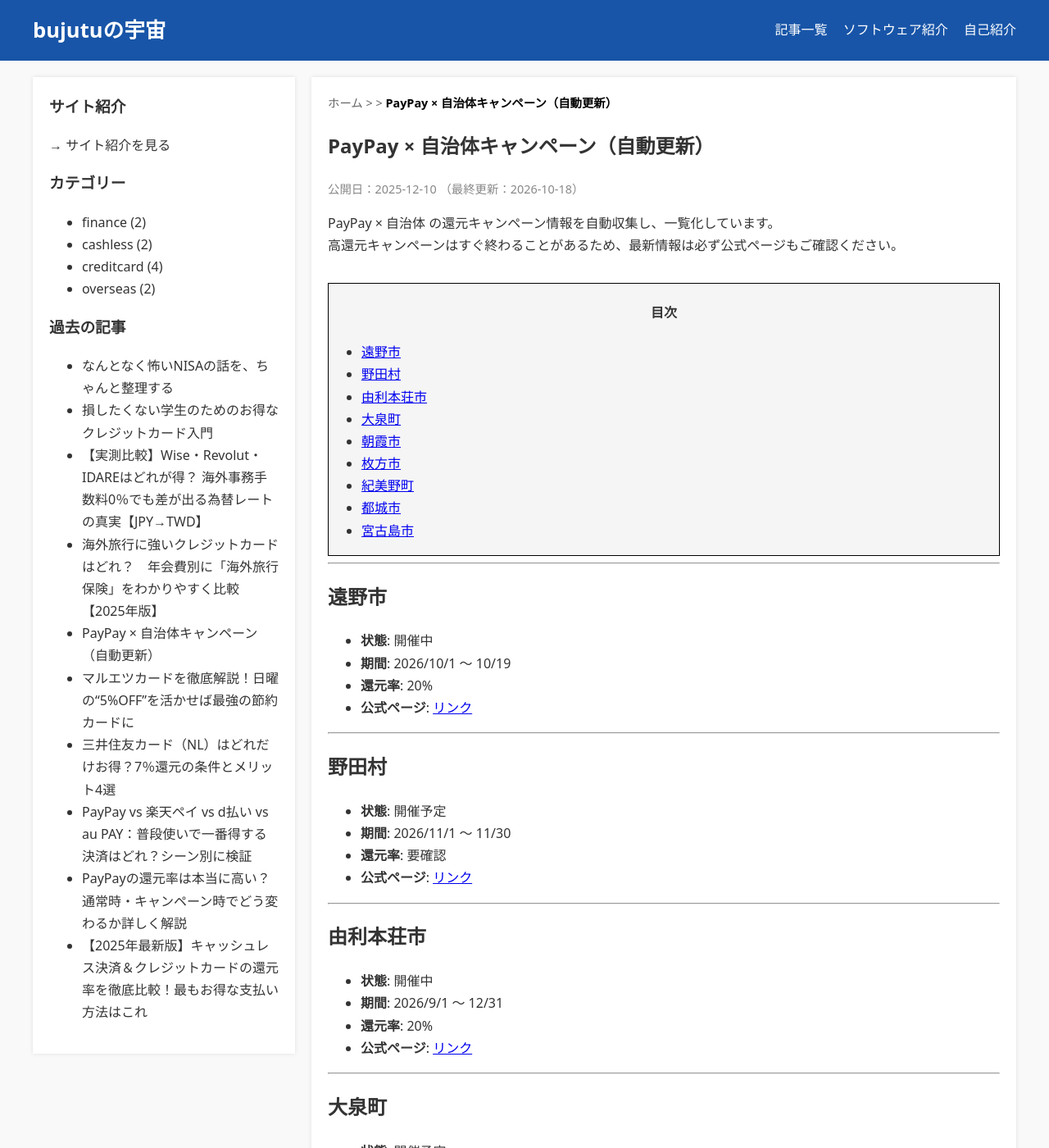
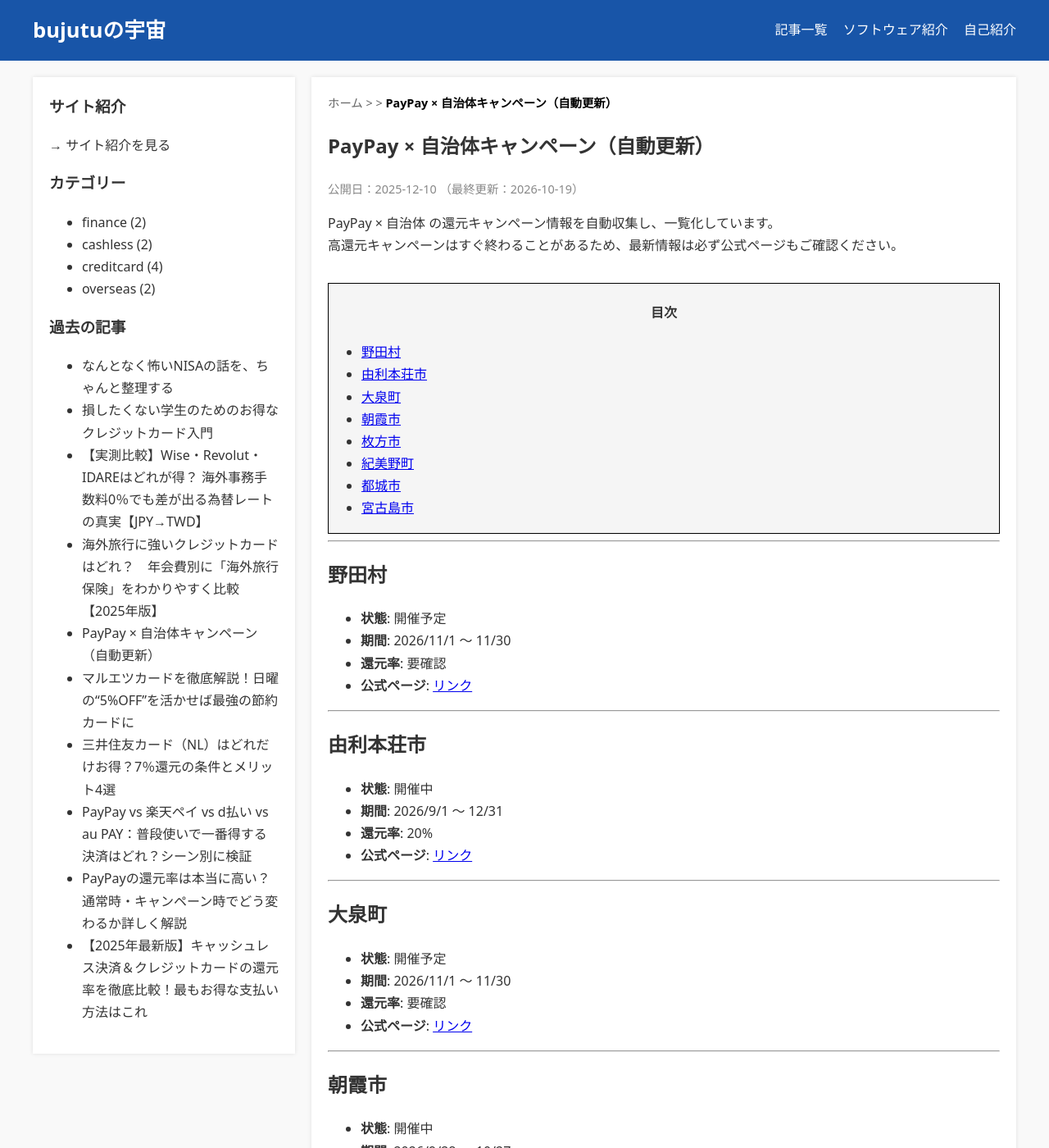
Before and after one commit to bujutu/bujutu.github.io, a Jekyll site: the page built from _posts/2025-12-10-paypay-campaigns.md, in a window 1280 px wide and 1400 px high. Shown: the whole window at 82% size. Built offline with Jekyll 4.4.1, drawn with Linux system fonts in a browser that asks for light colours.

Commit message:
Auto-update PayPay campaigns

```diff
--- a/_posts/2025-12-10-paypay-campaigns.md
+++ b/_posts/2025-12-10-paypay-campaigns.md
@@ -1,7 +1,7 @@
 ---
 title: "PayPay × 自治体キャンペーン（自動更新）"
 layout: post
-last_modified_at: 2026-10-18 12:56:20
+last_modified_at: 2026-10-19 16:07:47
 description: "PayPayと自治体のポイント還元キャンペーン一覧（自動更新）。"
 tags: [paypay, 自治体, キャンペーン, 自動更新]
 ---
@@ -16,15 +16,6 @@ PayPay × 自治体 の還元キャンペーン情報を自動収集し、一覧
 ---
 
 
-
-## 遠野市
-
-- **状態**: 開催中
-- **期間**: 2026/10/1 〜 10/19
-- **還元率**: 20%
-- **公式ページ**: [リンク](https://paypay.ne.jp/event/iwate-tono-city-20261001/)
-
----
 
 ## 野田村
 
```
